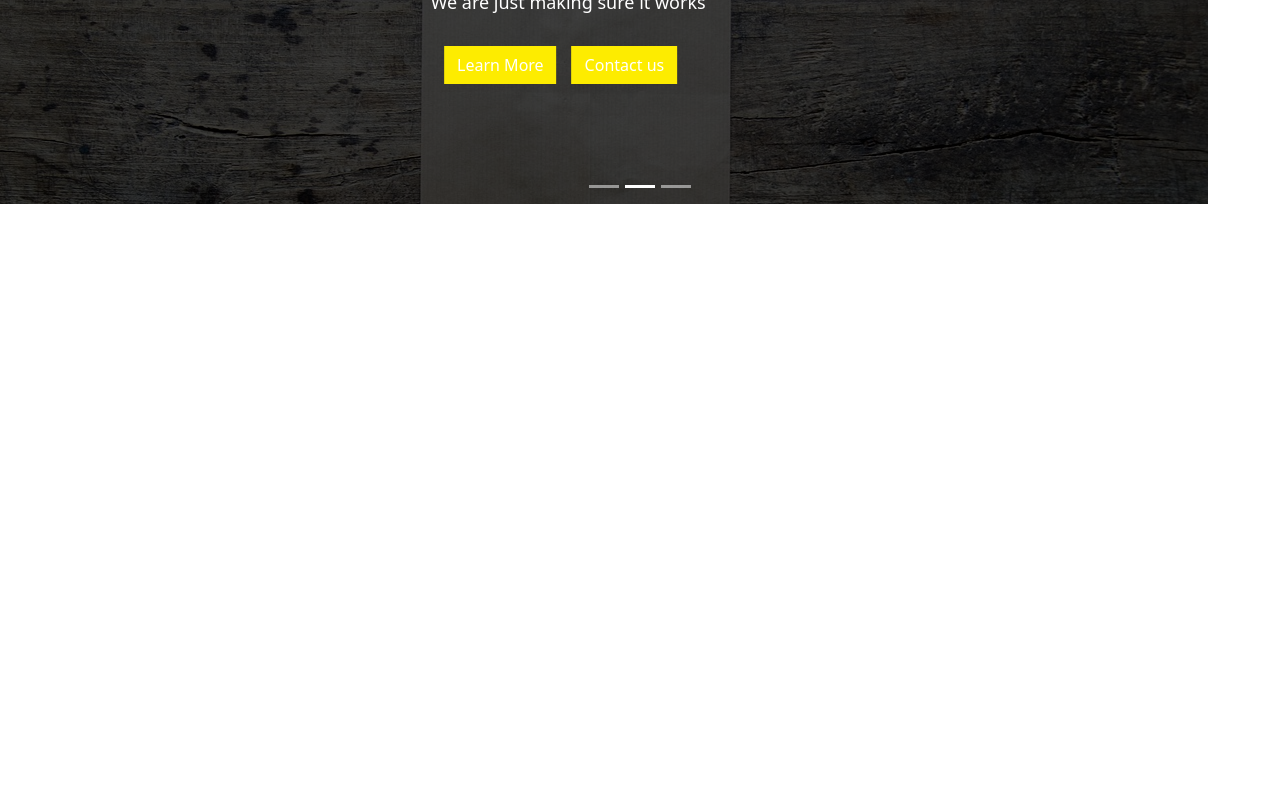
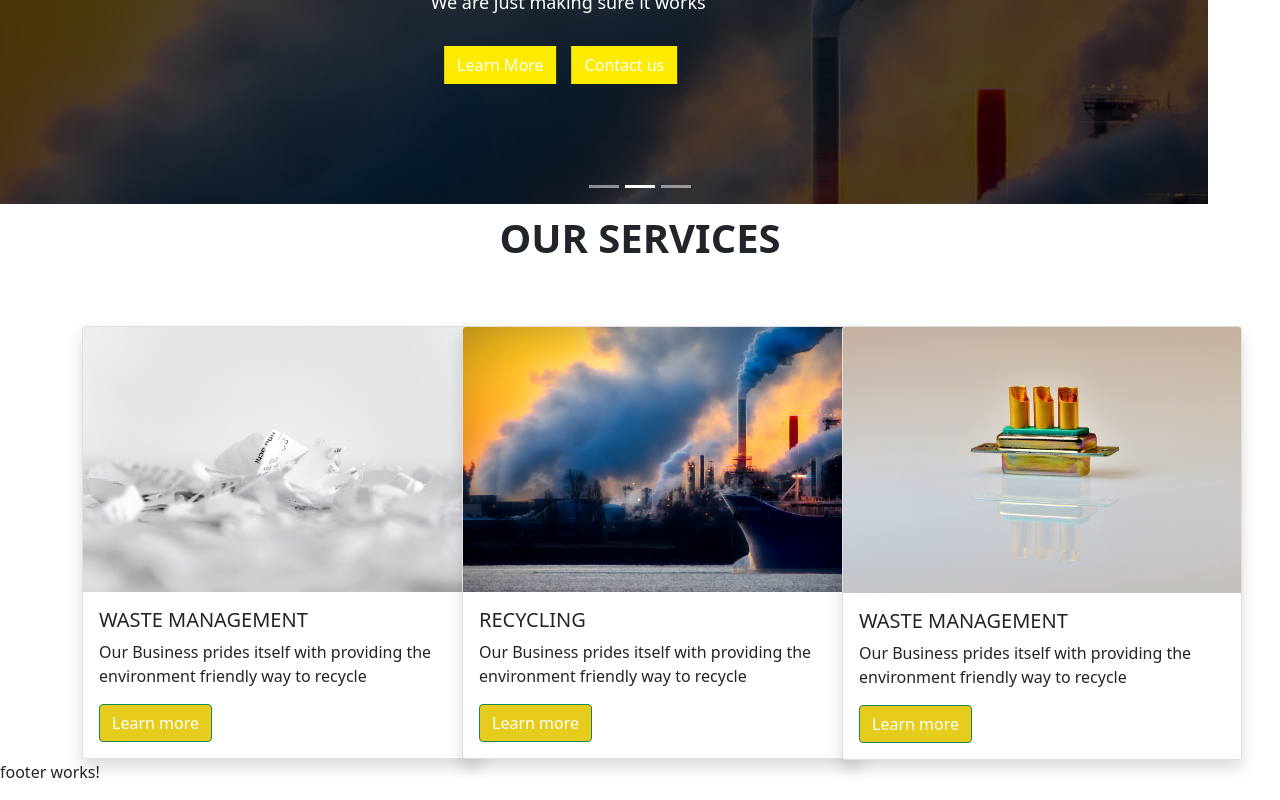
Before and after one commit to Hlulani/platinum-group-web, an Angular app: page / in a window 1280 px wide. Shown: the part 252-1052 px from the top of the page. Before the commit the page ends 800 px from the top, so only its background shows below. Built offline with nearby package versions, Linux system fonts and the light colour scheme.

Commit message:
Added service and footer component

```diff
--- a/src/app/app.component.html
+++ b/src/app/app.component.html
@@ -2,4 +2,6 @@
 
 <app-menu-items></app-menu-items>
 <app-carousel></app-carousel>
+<app-services></app-services>
+<app-footer></app-footer>
 <router-outlet></router-outlet>
--- a/src/app/app.module.ts
+++ b/src/app/app.module.ts
@@ -5,12 +5,16 @@ import { AppRoutingModule } from './app-routing.module';
 import { AppComponent } from './app.component';
 import { MenuItemsComponent } from './menu-items/menu-items.component';
 import { CarouselComponent } from './carousel/carousel.component';
+import { ServicesComponent } from './services/services.component';
+import { FooterComponent } from './footer/footer.component';
 
 @NgModule({
   declarations: [
     AppComponent,
     MenuItemsComponent,
-    CarouselComponent
+    CarouselComponent,
+    ServicesComponent,
+    FooterComponent
   ],
   imports: [
     BrowserModule,
--- a/src/app/carousel/carousel.component.html
+++ b/src/app/carousel/carousel.component.html
@@ -53,7 +53,7 @@
     <div class="carousel-item active">
       <img
         class="d-block w-100"
-        src="../../assets/images/2.jpg"
+        src="../../assets/images/11.jpg"
         alt="First slide"
       />
       <div class="carousel-caption d-none d-md-block">
@@ -68,7 +68,7 @@
     <div class="carousel-item">
       <img
         class="d-block w-100"
-        src="../../assets/images/1.jpg"
+        src="../../assets/images/8.jpg"
         alt="Second slide"
       />
       <div class="carousel-caption d-none d-md-block">
@@ -82,7 +82,7 @@
     <div class="carousel-item">
       <img
         class="d-block w-100"
-        src="../../assets/images/5.jpg"
+        src="../../assets/images/7.jpg"
         alt="Third slide"
       />
       <div class="carousel-caption d-none d-md-block">
--- /dev/null
+++ b/src/app/footer/footer.component.html
@@ -0,0 +1 @@
+<p>footer works!</p>
--- /dev/null
+++ b/src/app/footer/footer.component.ts
@@ -0,0 +1,15 @@
+import { Component, OnInit } from '@angular/core';
+
+@Component({
+  selector: 'app-footer',
+  templateUrl: './footer.component.html',
+  styleUrls: ['./footer.component.scss']
+})
+export class FooterComponent implements OnInit {
+
+  constructor() { }
+
+  ngOnInit(): void {
+  }
+
+}
--- /dev/null
+++ b/src/app/services/services.component.html
@@ -0,0 +1,62 @@
+<div class="services-text">
+    <h5>OUR SERVICES</h5>
+</div>
+
+<!-- <div class="row">
+    <div class="column">
+        <img src="../../assets/images/8.jpg" width="100%">
+    </div>
+
+    <div class="column">
+        <img src="../../assets/images/11.jpg" width="100%">
+    </div>
+
+    <div class="column">
+        <img src="../../assets/images/4.jpg" width="100%">
+    </div>
+</div> -->
+
+<div class="container">
+    <div class="row justify-content-center">
+
+        <div class="col-md-4">
+            <div class="card shadow" style="width: 25rem;">
+                <div class="inner">
+                    <img class="card-img-top" src="../../assets/images/8.jpg"  width="2rem">
+                </div>
+                <div class="card-body">
+                  <h5 class="card-title">WASTE MANAGEMENT</h5>
+                  <p class="card-text">Our Business prides itself with providing the environment friendly way to recycle</p>
+                  <a href="#" class="btn btn-success">Learn more</a>
+                </div>
+              </div>
+        </div>
+        <div class="col-md-4">
+            <div class="card shadow" style="width: 25rem;">
+                <div class="inner">
+                    <img class="card-img-top" src="../../assets/images/11.jpg"  width="2rem">
+                </div>
+
+                <div class="card-body">
+                  <h5 class="card-title">RECYCLING</h5>
+                  <p class="card-text">Our Business prides itself with providing the environment friendly way to recycle</p>
+                  <a href="#" class="btn btn-success">Learn more</a>
+                </div>
+              </div>
+        </div>
+        <div class="col-md-4">
+            <div class="card shadow" style="width: 25rem;">
+                <div class="inner">
+                    <img class="card-img-top" src="../../assets/images/4.jpg"  width="2rem">
+                </div>
+                <div class="card-body">
+                  <h5 class="card-title">WASTE MANAGEMENT</h5>
+                  <p class="card-text">Our Business prides itself with providing the environment friendly way to recycle</p>
+                  <a href="#" class="btn btn-success">Learn more</a>
+                </div>
+              </div>
+        </div>
+
+
+    </div>
+</div>
--- /dev/null
+++ b/src/app/services/services.component.scss
@@ -0,0 +1,44 @@
+.services-text h5{
+    font-size: 40px;
+    font-weight: 700;
+    padding-top: 10px;
+    text-align: center;
+}
+
+* {
+    box-sizing: border-box;
+}
+
+.column {
+    float: left;
+    width: 30.33%;
+    padding: 10px;
+
+}
+
+.row::after {
+    content: "";
+    display: table;
+    clear: both;
+}
+
+.container {
+   margin-top: 5%;
+
+}
+
+.inner {
+    overflow: hidden;
+}
+
+.inner img{
+    transition: all 1.5s ease;
+}
+
+.inner:hover img{
+    transform: scale(1.5);
+}
+
+.btn{
+    background-color: #E6CD1D;
+}
--- /dev/null
+++ b/src/app/services/services.component.ts
@@ -0,0 +1,15 @@
+import { Component, OnInit } from '@angular/core';
+
+@Component({
+  selector: 'app-services',
+  templateUrl: './services.component.html',
+  styleUrls: ['./services.component.scss']
+})
+export class ServicesComponent implements OnInit {
+
+  constructor() { }
+
+  ngOnInit(): void {
+  }
+
+}
```
Also changed, not shown: src/app/footer/footer.component.scss (added), 2 other files (tests, documents, lock files or other folders).
